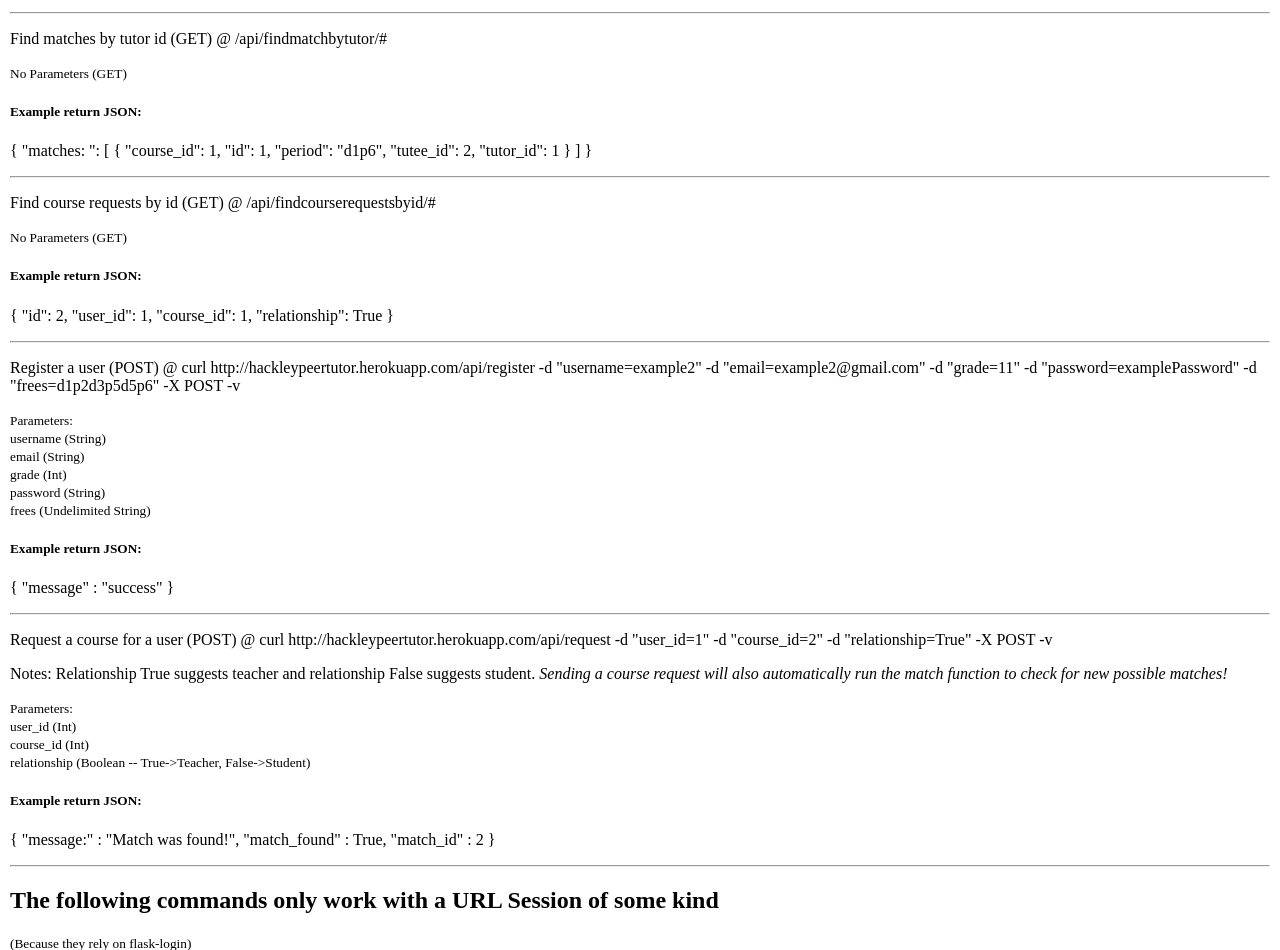
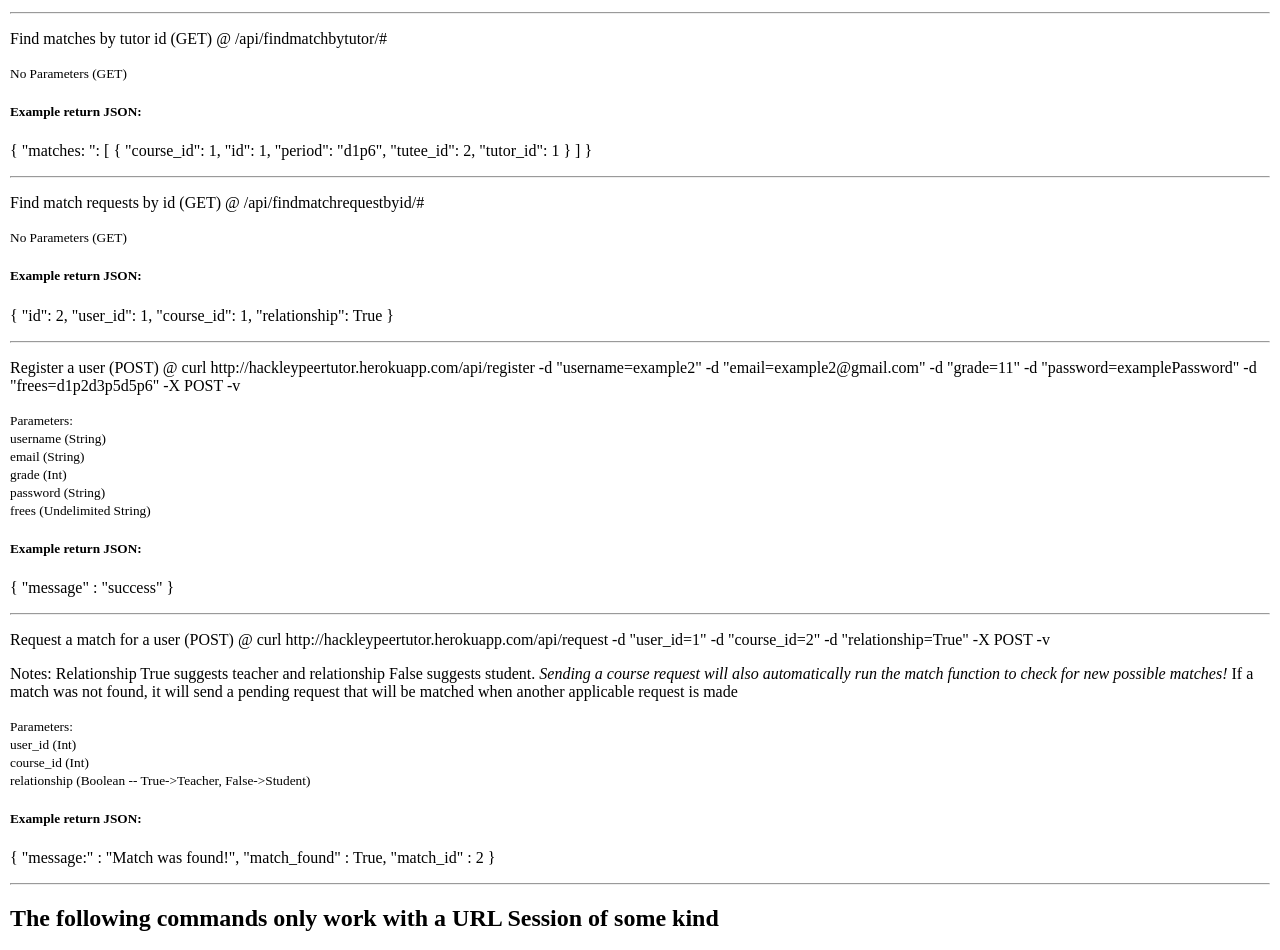
Before and after one commit to VerseGroup/PeerTutor-backend, a Flask app: page /apihelp in a window 1280 px wide. Shown: the part 723-1673 px from the top of the page. Run offline with Flask 2, Linux system fonts and the light colour scheme.

Commit message:
Documentation (again)

```diff
--- a/PeerTutor/templates/api.html
+++ b/PeerTutor/templates/api.html
@@ -93,7 +93,7 @@
 
     <hr>
     <p>
-        Find course requests by id (GET) @ /api/findcourserequestsbyid/#
+        Find match requests by id (GET) @ /api/findmatchrequestbyid/#
     </p>
     </p>
     <small> No Parameters (GET) </small>
@@ -134,11 +134,12 @@
 
     <hr>
     <p>
-        Request a course for a user (POST) @ curl http://hackleypeertutor.herokuapp.com/api/request -d "user_id=1"
+        Request a match for a user (POST) @ curl http://hackleypeertutor.herokuapp.com/api/request -d "user_id=1"
             -d "course_id=2" -d "relationship=True" -X POST -v
 
     </p>
-    <p> Notes: Relationship True suggests teacher and relationship False suggests student. <em> Sending a course request will also automatically run the match function to check for new possible matches! </em> </p>
+    <p> Notes: Relationship True suggests teacher and relationship False suggests student. <em> Sending a course request will also automatically run the match function to check for new possible matches! </em>
+    If a match was not found, it will send a pending request that will be matched when another applicable request is made </p>
     <small> Parameters:
         <br>
         user_id (Int)
```
